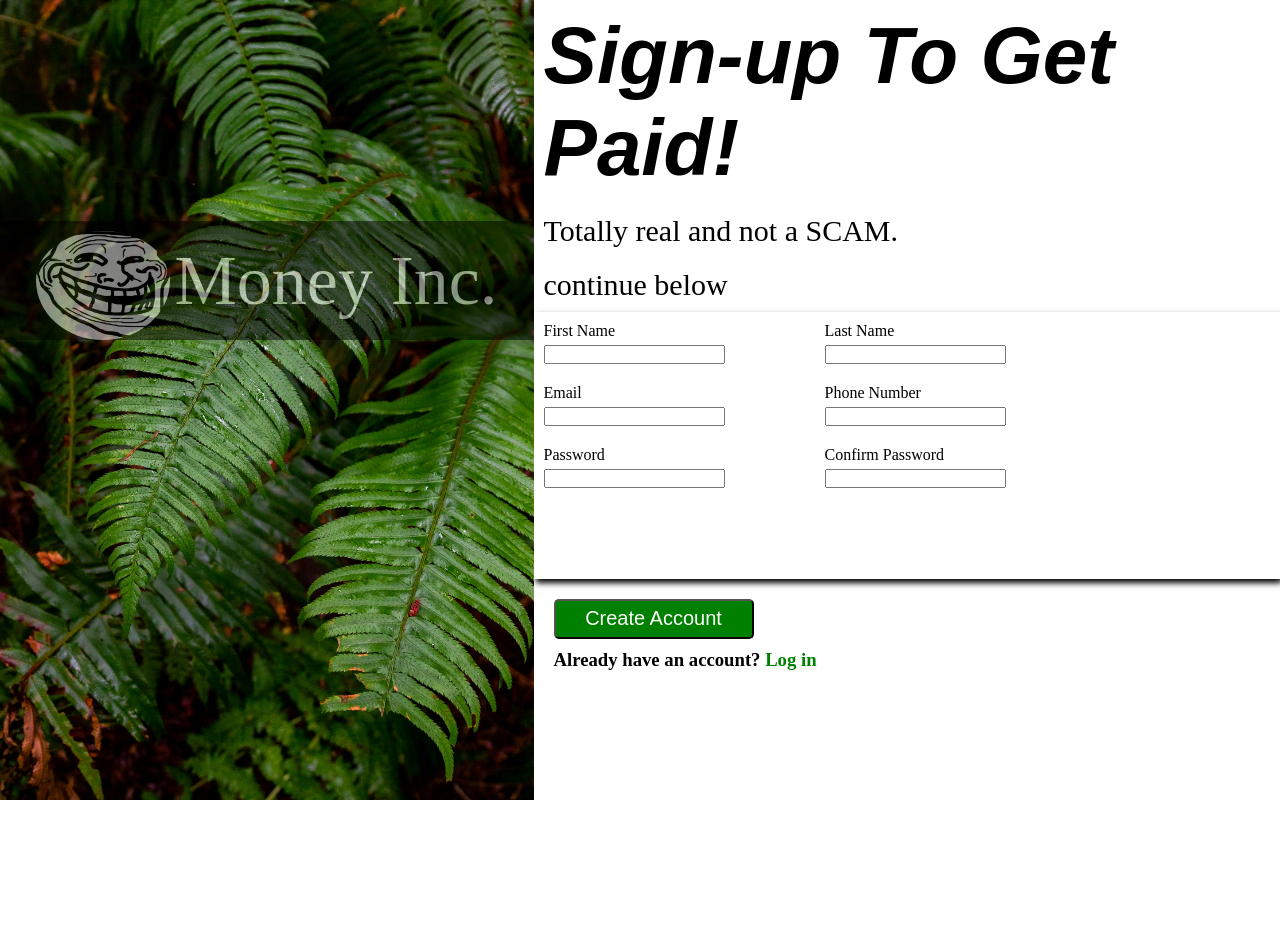
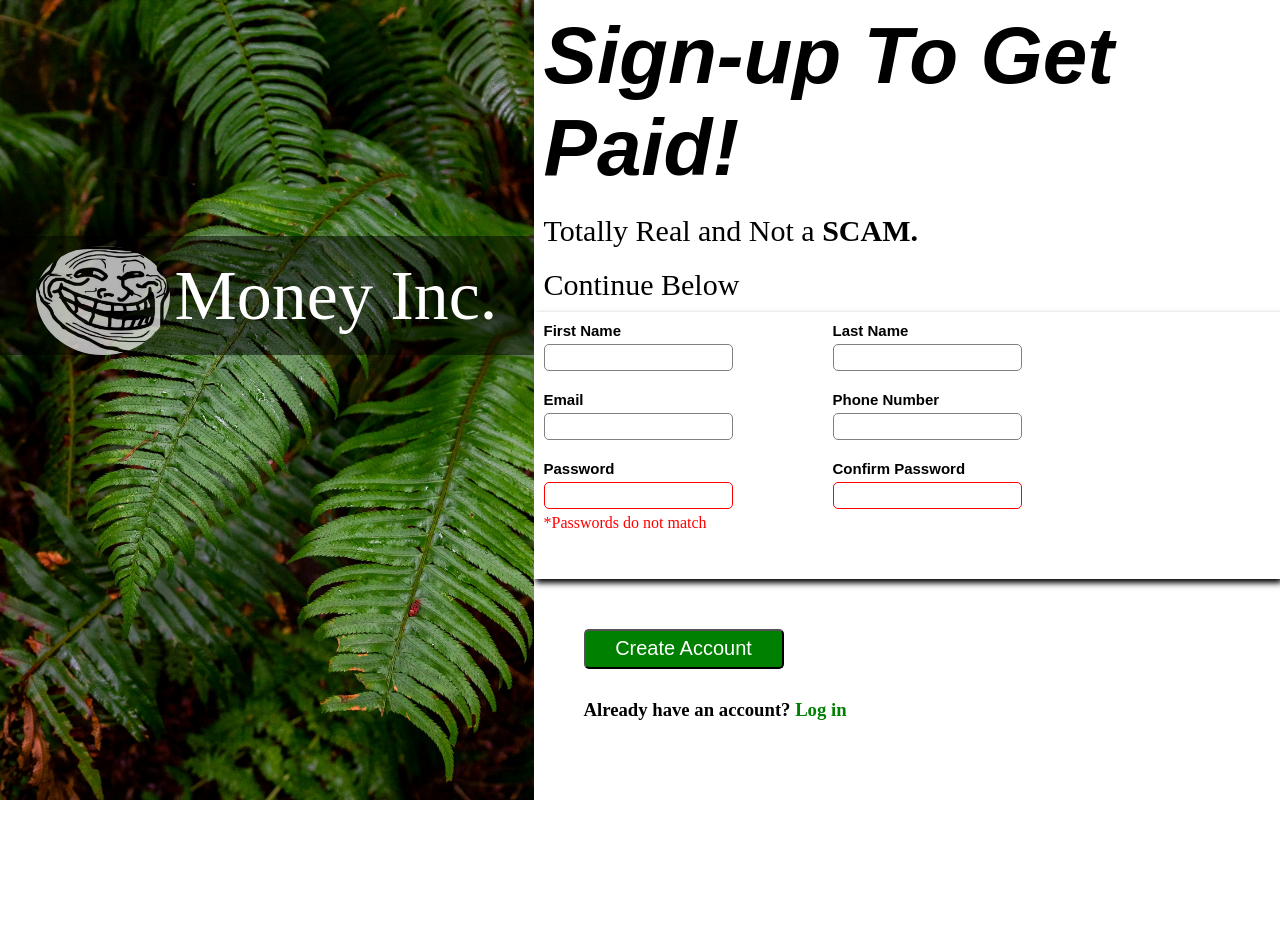
Before and after one commit to RogueGrim/Sign_up_form, a plain HTML site: page index.html in a window 1280 px wide. Before the commit the page ends 885 px from the top, so only its background shows below. Drawn offline with Linux system fonts and the light colour scheme.

Commit message:
completed

```diff
--- a/index.html
+++ b/index.html
@@ -18,8 +18,8 @@
 <div class="container">
     <div class="section1">
         <h1>Sign-up To Get Paid!</h1>
-        <p class="sectionText">Totally real and not a SCAM.</p>
-        <p class="sectionText">continue below</p>
+        <p class="sectionText">Totally Real and Not a <strong>SCAM.</strong></p>
+        <p class="sectionText">Continue Below</p>
     </div>
     <div class="section2">
         <form>
@@ -51,12 +51,13 @@
             <div class="row">
                 <div id="field">
                     <label for="password">Password</label>
-                    <input type="password" id="password" name="password">
+                    <input type="password" id="password" name="password" required>
+                    <span></span>
                 </div>
 
                 <div id="field">
                     <label for="confirm_password">Confirm Password</label>
-                    <input type="password" id="password">
+                    <input type="password" id="password" required>
                 </div>
             </div>
         </form>
--- a/style.css
+++ b/style.css
@@ -12,8 +12,7 @@ body{
     position:absolute;
     width: 100%;
     top:25%;
-    background-color: black;
-    opacity: 0.5;
+    background-color: rgba(0,0,0,0.5);
     display: flex;
     justify-content: center;
     align-items: center;
@@ -27,6 +26,7 @@ body{
     padding-top: 10px;
     width: 25%;
     border-radius: 50%;
+    opacity: 0.7;
 }
 .image{
     height: 100vh;
@@ -76,6 +76,33 @@ form{
     min-height: calc(100vh/3);
     box-shadow: 2px 4px 6px;
 }
+label{
+    font-family: Arial, Helvetica, sans-serif;
+    font-size: 15px;
+    font-weight: bold;
+}
+
+input:hover{
+    background-color: rgba(128,128,128,0.1);
+    border: solid 1px blue;
+}
+input:focus{
+    border: solid 1px blue;
+    outline: none;
+}
+input{
+    padding: 5px;
+    border-radius: 5px;
+    border: solid 1px gray;
+}
+#password:invalid{
+    border: solid 1px red;
+}
+#password:invalid + span::before{
+    content: "*Passwords do not match";
+    color: red;
+}
+
 button{
     max-width: fit-content;
     min-width: 200px;
@@ -94,7 +121,7 @@ a{
 .section3{
     display: flex;
     flex-direction: column;
-    gap: 10px;
+    gap: 30px;
     min-height: calc(100vh/3);
-    margin: 20px;
+    padding: 50px;
 }
```
